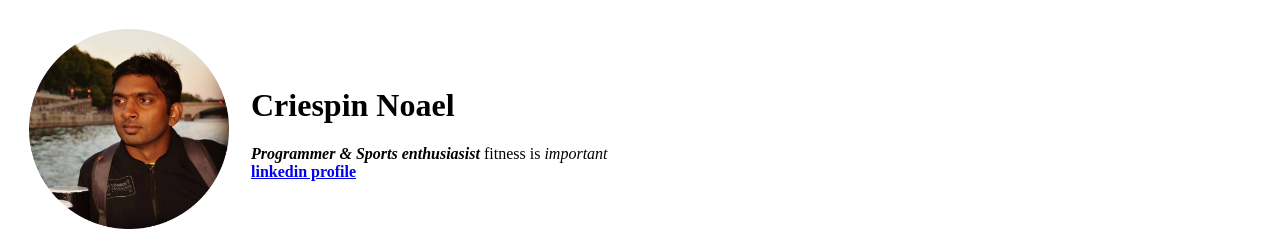
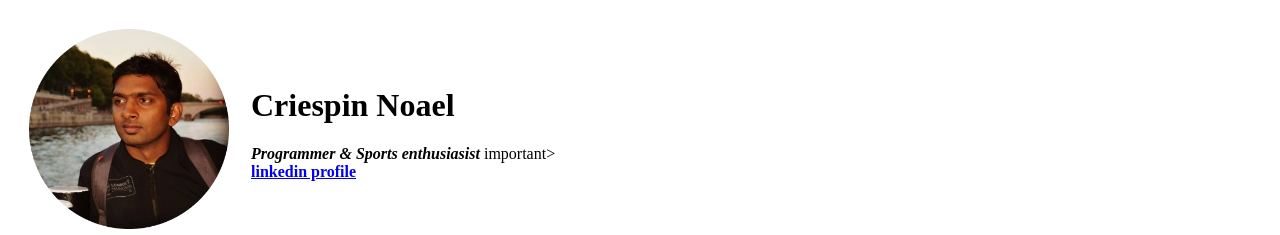
Before and after one commit to criespin/Personal-site, a plain HTML site: page index.html in a window 1280 px wide. Shown: the top 235 px of the page. Drawn offline with Linux system fonts and the light colour scheme.

Commit message:
Update index.html

```diff
--- a/index.html
+++ b/index.html
@@ -13,7 +13,7 @@
     <td><img src="Images/profile-modified.png" alt="Criespin profile Photo" width="200" height="200"></td>
     <td><h1>Criespin Noael</h1>
     <p><b><i>Programmer & Sports enthusiasist</i></b>
-      fitness is <em>important</em>
+      <!fitness is <em>important</em>>
       <br>
 
       <strong>  <a href="https://www.linkedin.com/in/criespin-noael-j-b8291719/" target="_blank">linkedin profile</a></strong>
```
